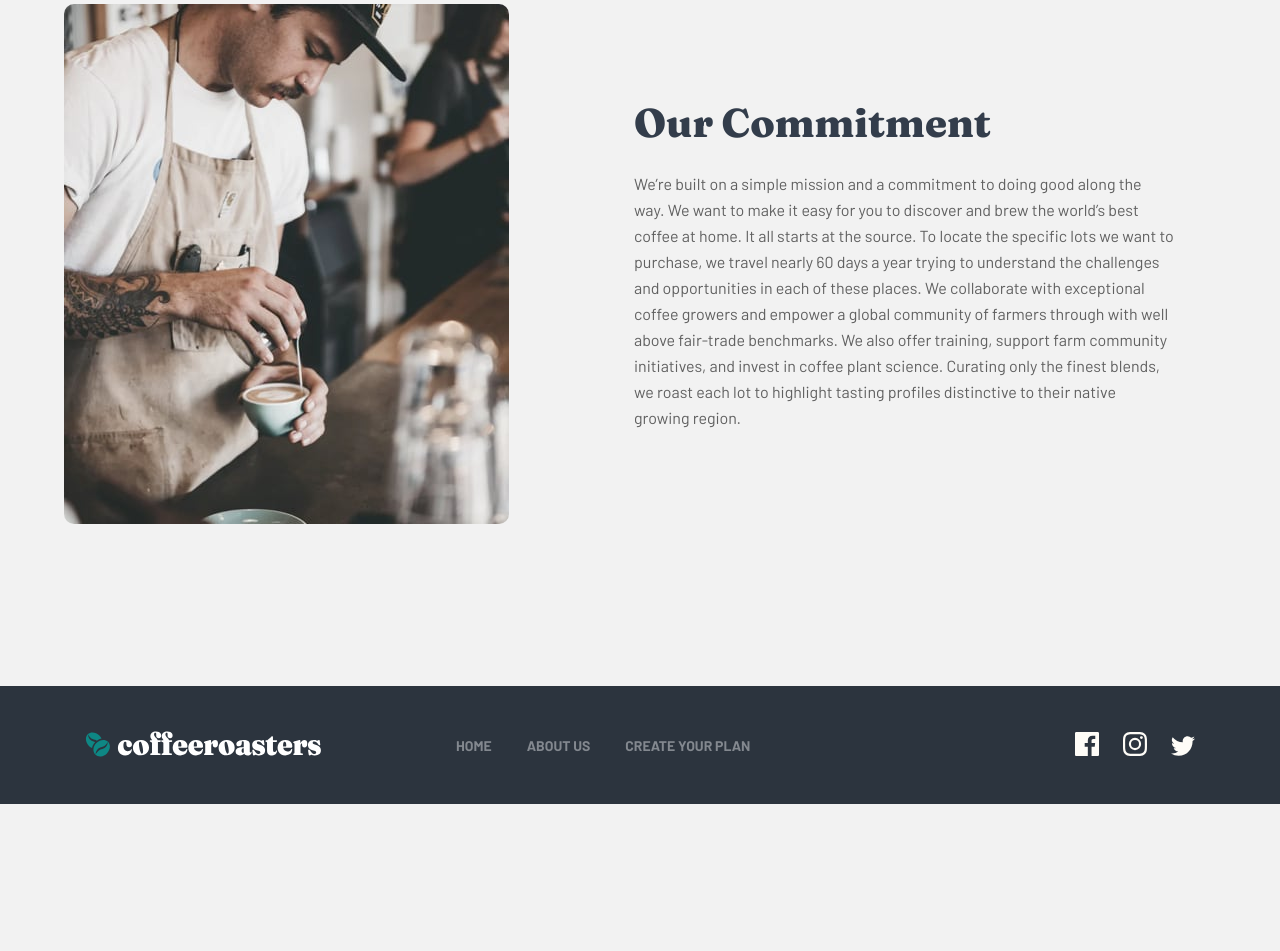
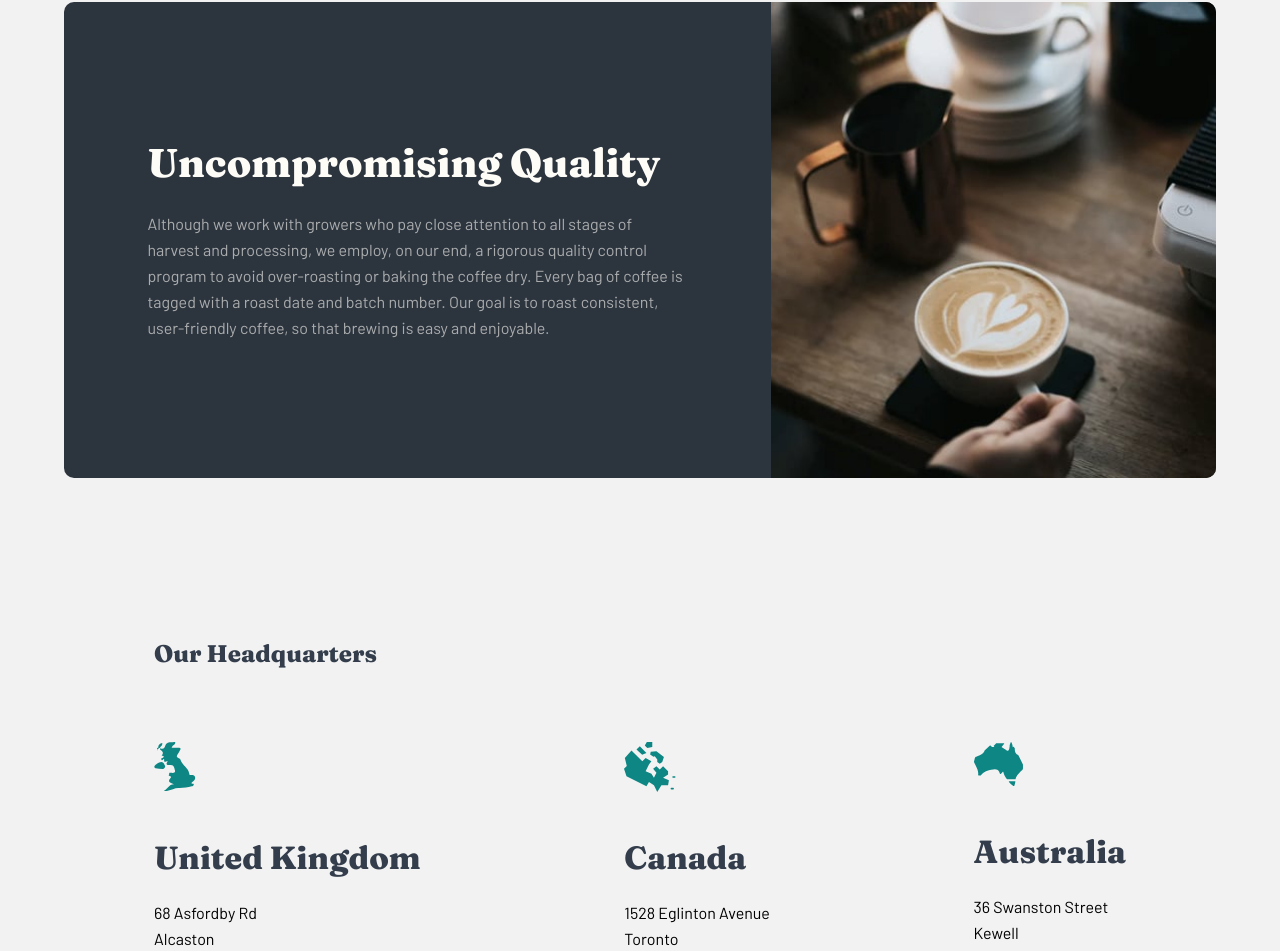
Before and after one commit to AntonCC/coffee-roasters, a React (Create React App) app: page /about in a window 1280 px wide. Shown: the part 1412-2363 px from the top of the page. Before the commit the page ends 2304 px from the top, so only its background shows below. Built offline with nearby package versions, Linux system fonts and the light colour scheme.

Commit message:
About page desktop viewport finished.

```diff
--- a/src/components/banner/banner.tsx
+++ b/src/components/banner/banner.tsx
@@ -1,14 +1,17 @@
 import React from 'react'
 import './banner.scss'
 
-const Banner: React.FC = () => {
+interface Props {
+  title: string,
+  body: string
+}
+
+const Banner: React.FC<Props> = ({ title, body }) => {
   return (
     <div className='banner'>
       <div className="text">
-        <h2>About Us</h2>
-        <p>
-          Coffeeroasters began its journey of exotic discovery in 1999, highlighting stories of coffee from around the world. We have since been dedicated to bring the perfect cup - from bean to brew - in every shipment.
-        </p>
+        <h2>{ title }</h2>
+        <p>{ body }</p>
       </div>
     </div>
   )
--- /dev/null
+++ b/src/components/headquarters/headquarters.scss
@@ -0,0 +1,21 @@
+.headquarters {
+  padding: 0 9rem;
+  width: 100%;
+  margin-bottom: 16rem;
+  .title {
+    margin-bottom: 7.2rem;
+  }
+  .headquarters-cards {
+    display: flex;
+    justify-content: space-between;
+    width: 100%;
+    .card {
+      svg {
+        margin-bottom: 4.6rem;
+      }
+      .area {
+        margin-bottom: 2.4rem;
+      }
+    }
+  }
+}
--- /dev/null
+++ b/src/components/headquarters/headquarters.tsx
@@ -0,0 +1,47 @@
+import React from 'react'
+import './headquarters.scss'
+import { ReactComponent as UK } from '../../assets/about/desktop/illustration-uk.svg'
+import { ReactComponent as Canada } from '../../assets/about/desktop/illustration-canada.svg'
+import { ReactComponent as Australia } from '../../assets/about/desktop/illustration-australia.svg'
+
+const Headquarters = () => {
+  return (
+    <div className='headquarters'>
+      <h4 className="title">Our Headquarters</h4>
+      <div className="headquarters-cards">
+        <div className="card">
+          <UK />
+          <h3 className="area">United Kingdom</h3>
+          <div className="address">
+            <p>68  Asfordby Rd</p>
+            <p>Alcaston</p>
+            <p>SY6 1YA</p>
+            <p>+44 1241 918425</p>
+          </div>
+        </div>
+        <div className="card">
+          <Canada />
+          <h3 className="area">Canada</h3>
+          <div className="address">
+            <p>1528  Eglinton Avenue</p>
+            <p>Toronto</p>
+            <p>Ontario M4P 1A6</p>
+            <p>+1 416 485 2997</p>
+          </div>
+        </div>
+        <div className="card">
+          <Australia />
+          <h3 className="area">Australia</h3>
+          <div className="address">
+            <p>36 Swanston Street</p>
+            <p>Kewell</p>
+            <p>Victoria</p>
+            <p>+61 4 9928 3629</p>
+          </div>
+        </div>
+      </div>
+    </div>
+  )
+}
+
+export default Headquarters;
--- a/src/components/value/value.scss
+++ b/src/components/value/value.scss
@@ -1,17 +1,29 @@
 .value {
   width: 100%;
   margin: 16rem 0;
-  display: flex;
+  display: grid;
+  grid-template-areas: "side-a side-b";
+  grid-template-columns: 445px 1fr;
+  justify-content: left;
+  border-radius: 10px;
   .side-a {
+    grid-area: side-a;
+    max-height: 520px;
+    max-width: 445px;
     img {
+      width: 100%;
+      height: 100%;
       border-radius: 10px;
+      object-fit: cover;
     }
   }
   .side-b {
+    width: 100%;
     display: flex;
+    justify-content: center;
     align-items: center;
     .text {
-      margin-left: 12.5rem;
+      // margin-left: 12.5rem;
       max-width: 540px;
       h2 {
         margin-bottom: 2.4rem;
@@ -21,4 +33,25 @@
       }
     }
   }
+  // switch sides of image and text
+  &.inverse {
+    background: #2C343E;
+    grid-template-areas: "side-b side-a";
+    grid-template-columns: 1fr 445px;
+    justify-content: right;
+    .side-a {
+      img {
+        border-top-left-radius: 0;
+        border-bottom-left-radius: 0;
+      }
+    }
+    .side-b {
+      .text {
+        // margin: 0 12.5rem 0 0;
+        h2, p {
+          color: #FEFCF7;
+        }
+      }
+    }
+  }
 }
--- a/src/components/value/value.tsx
+++ b/src/components/value/value.tsx
@@ -2,18 +2,23 @@ import React from 'react'
 import './value.scss'
 import Pic from '../../assets/about/desktop/image-commitment.jpg'
 
-const Value = () => {
+interface Props {
+  title: string,
+  body: string,
+  img: string,
+  inverse?: boolean
+}
+
+const Value: React.FC<Props> = ({ title, body, img, inverse }) => {
   return (
-    <div className='value'>
+    <div className={`value ${inverse ? 'inverse' : ''}`}>
       <div className="side-a">
-        <img src={Pic} alt="Pic"/>
+        <img src={img} alt="Pic"/>
       </div>
       <div className="side-b">
         <div className="text">
-          <h2>Our Commitment</h2>
-          <p>
-            We’re built on a simple mission and a commitment to doing good along the way. We want to make it easy for you to discover and brew the world’s best coffee at home. It all starts at the source. To locate the specific lots we want to purchase, we travel nearly 60 days a year trying to understand the challenges and opportunities in each of these places. We collaborate with exceptional coffee growers and empower a global community of farmers through with well above fair-trade benchmarks. We also offer training, support farm community initiatives, and invest in coffee plant science. Curating only the finest blends, we roast each lot to highlight tasting profiles distinctive to their native growing region.
-          </p>
+          <h2>{ title }</h2>
+          <p>{ body }</p>
         </div>
       </div>
     </div>
--- /dev/null
+++ b/src/pages/about/about-info.tsx
@@ -0,0 +1,22 @@
+// Value pics
+import Commitment from '../../assets/about/desktop/image-commitment.jpg'
+import Quality from '../../assets/about/desktop/image-quality.jpg'
+
+export const bannerInfo = {
+  title: 'About Us',
+  body: 'Coffeeroasters began its journey of exotic discovery in 1999, highlighting stories of coffee from around the world. We have since been dedicated to bring the perfect cup - from bean to brew - in every shipment.'
+}
+
+export const valueInfo = [
+  {
+    title: 'Our Commitment',
+    body: 'We’re built on a simple mission and a commitment to doing good along the way. We want to make it easy for you to discover and brew the world’s best coffee at home. It all starts at the source. To locate the specific lots we want to purchase, we travel nearly 60 days a year trying to understand the challenges and opportunities in each of these places. We collaborate with exceptional coffee growers and empower a global community of farmers through with well above fair-trade benchmarks. We also offer training, support farm community initiatives, and invest in coffee plant science. Curating only the finest blends, we roast each lot to highlight tasting profiles distinctive to their native growing region.',
+    img: Commitment
+  },
+  {
+    title: 'Uncompromising Quality',
+    body: 'Although we work with growers who pay close attention to all stages of harvest and processing, we employ, on our end, a rigorous quality control program to avoid over-roasting or baking the coffee dry. Every bag of coffee is tagged with a roast date and batch number. Our goal is to roast consistent, user-friendly coffee, so that brewing is easy and enjoyable.',
+    img: Quality,
+    inverse: true
+  },
+]
--- a/src/pages/about/about.tsx
+++ b/src/pages/about/about.tsx
@@ -2,13 +2,19 @@ import React from 'react'
 import './about.scss'
 import Banner from '../../components/banner/banner'
 import Value from '../../components/value/value'
+import Headquarters from '../../components/headquarters/headquarters'
+import { bannerInfo, valueInfo } from './about-info'
 
 const About: React.FC = () => {
   return (
     <div className='about container'>
-      <Banner />
-      <Value />
-      <Value />
+      <Banner {...bannerInfo} />
+      {
+        valueInfo.map(info => (
+          <Value {...info} />
+        ))
+      }
+      <Headquarters />
     </div>
   )
 }
```
